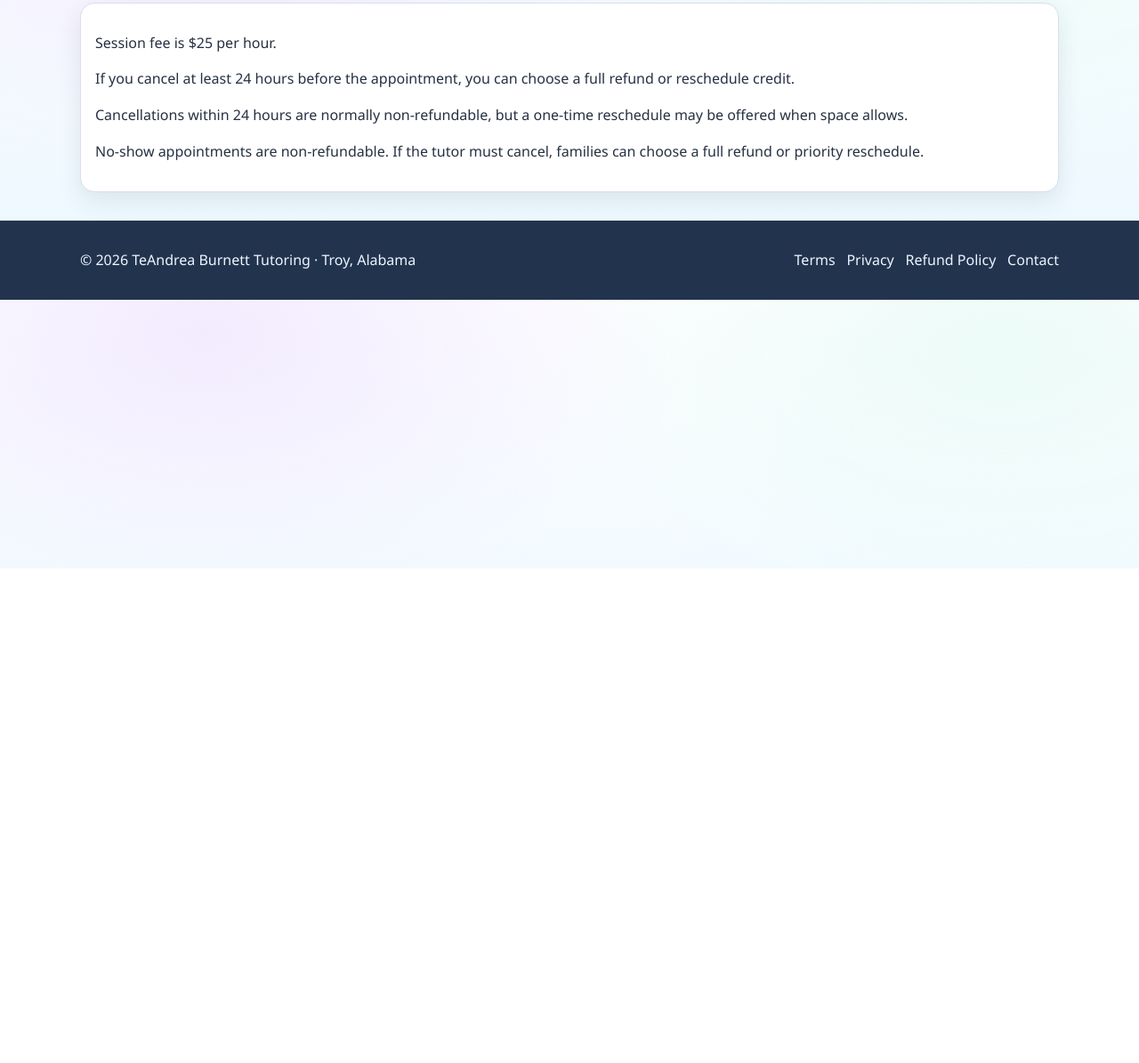
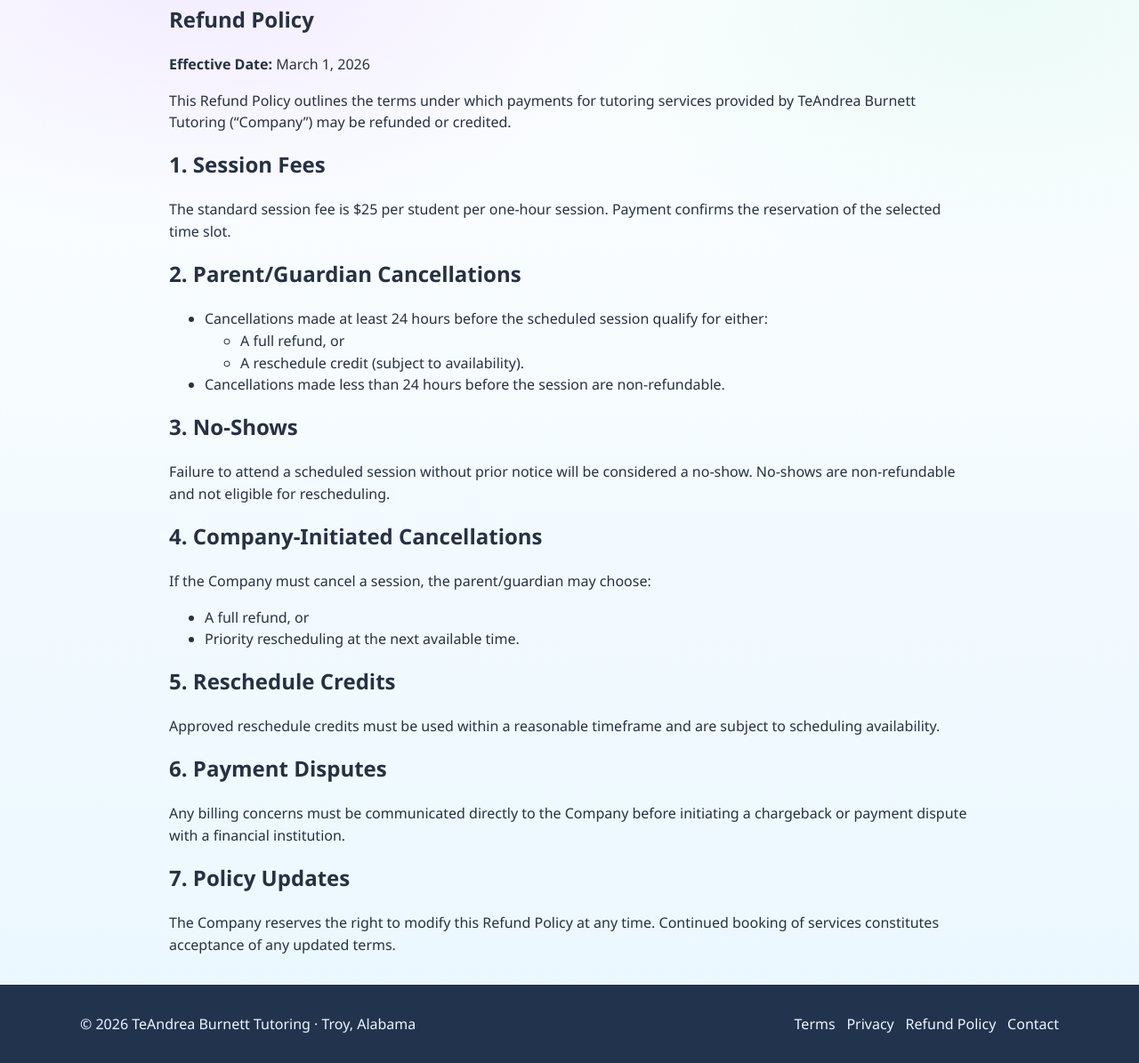
Before and after one commit to SandLotLab/TeandreaBurnettTutoring.com, a plain HTML site: page refund-policy.html in a window 1280 px wide. Shown: the part 161-1356 px from the top of the page at 89% size. Before the commit the page ends 800 px from the top, so only its background shows below. Drawn offline with Linux system fonts and the light colour scheme.

Commit message:
Update refund-policy.html

```diff
--- a/refund-policy.html
+++ b/refund-policy.html
@@ -15,12 +15,65 @@
     <div data-site-header></div>
     <main class="container stack">
       <h1>Refund Policy</h1>
-      <section class="card stack">
-        <p>Session fee is $25 per hour.</p>
-        <p>If you cancel at least 24 hours before the appointment, you can choose a full refund or reschedule credit.</p>
-        <p>Cancellations within 24 hours are normally non-refundable, but a one-time reschedule may be offered when space allows.</p>
-        <p>No-show appointments are non-refundable. If the tutor must cancel, families can choose a full refund or priority reschedule.</p>
-      </section>
+      <section class="container stack" style="max-width: 900px; margin: 0 auto;">
+  <h1>Refund Policy</h1>
+  <p><strong>Effective Date:</strong> March 1, 2026</p>
+
+  <p>
+    This Refund Policy outlines the terms under which payments for tutoring services
+    provided by TeAndrea Burnett Tutoring (“Company”) may be refunded or credited.
+  </p>
+
+  <h2>1. Session Fees</h2>
+  <p>
+    The standard session fee is $25 per student per one-hour session.
+    Payment confirms the reservation of the selected time slot.
+  </p>
+
+  <h2>2. Parent/Guardian Cancellations</h2>
+  <ul>
+    <li>Cancellations made at least 24 hours before the scheduled session qualify for either:
+      <ul>
+        <li>A full refund, or</li>
+        <li>A reschedule credit (subject to availability).</li>
+      </ul>
+    </li>
+    <li>Cancellations made less than 24 hours before the session are non-refundable.</li>
+  </ul>
+
+  <h2>3. No-Shows</h2>
+  <p>
+    Failure to attend a scheduled session without prior notice will be considered a no-show.
+    No-shows are non-refundable and not eligible for rescheduling.
+  </p>
+
+  <h2>4. Company-Initiated Cancellations</h2>
+  <p>
+    If the Company must cancel a session, the parent/guardian may choose:
+  </p>
+  <ul>
+    <li>A full refund, or</li>
+    <li>Priority rescheduling at the next available time.</li>
+  </ul>
+
+  <h2>5. Reschedule Credits</h2>
+  <p>
+    Approved reschedule credits must be used within a reasonable timeframe
+    and are subject to scheduling availability.
+  </p>
+
+  <h2>6. Payment Disputes</h2>
+  <p>
+    Any billing concerns must be communicated directly to the Company before initiating
+    a chargeback or payment dispute with a financial institution.
+  </p>
+
+  <h2>7. Policy Updates</h2>
+  <p>
+    The Company reserves the right to modify this Refund Policy at any time.
+    Continued booking of services constitutes acceptance of any updated terms.
+  </p>
+</section>
     </main>
     <div data-site-footer></div>
     <script src="/js/components.js"></script>
```
